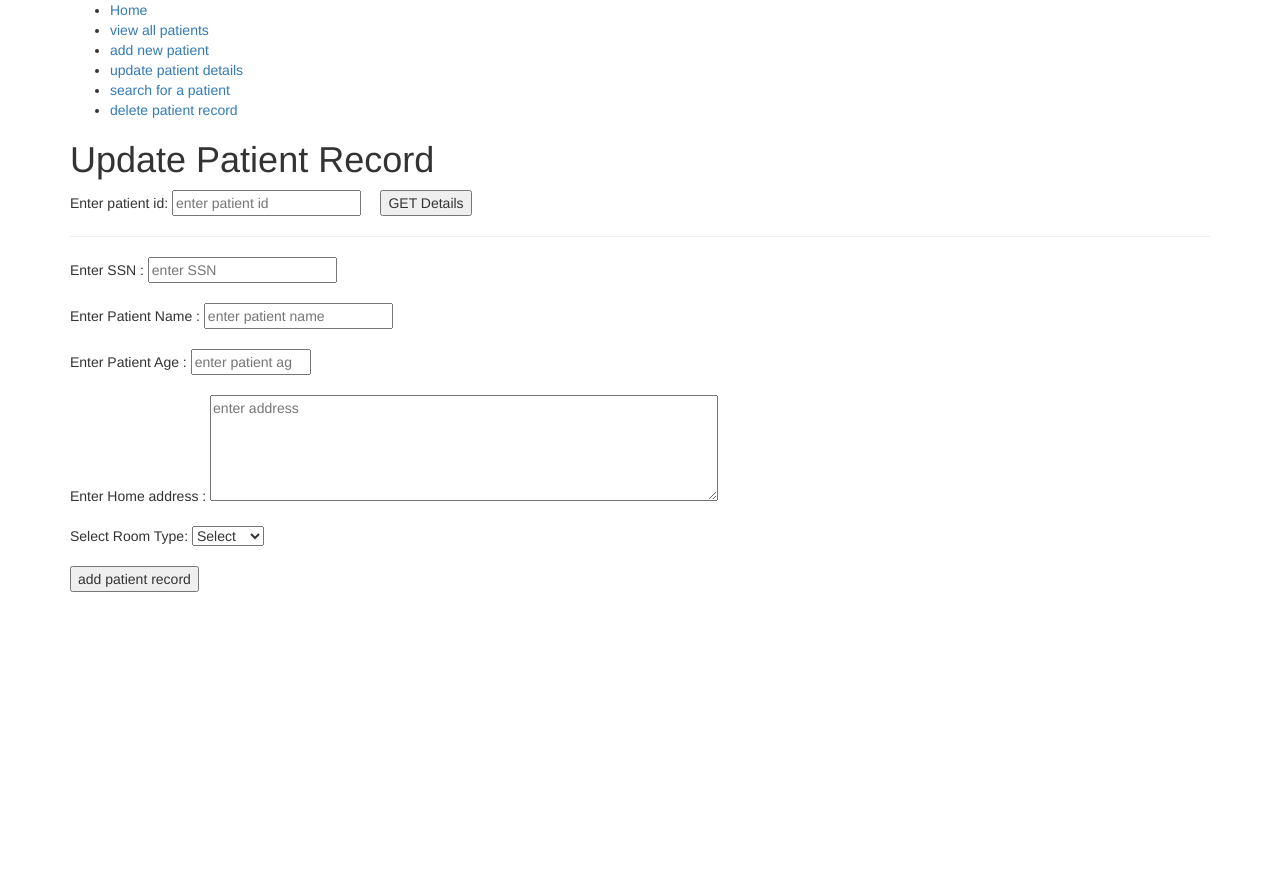
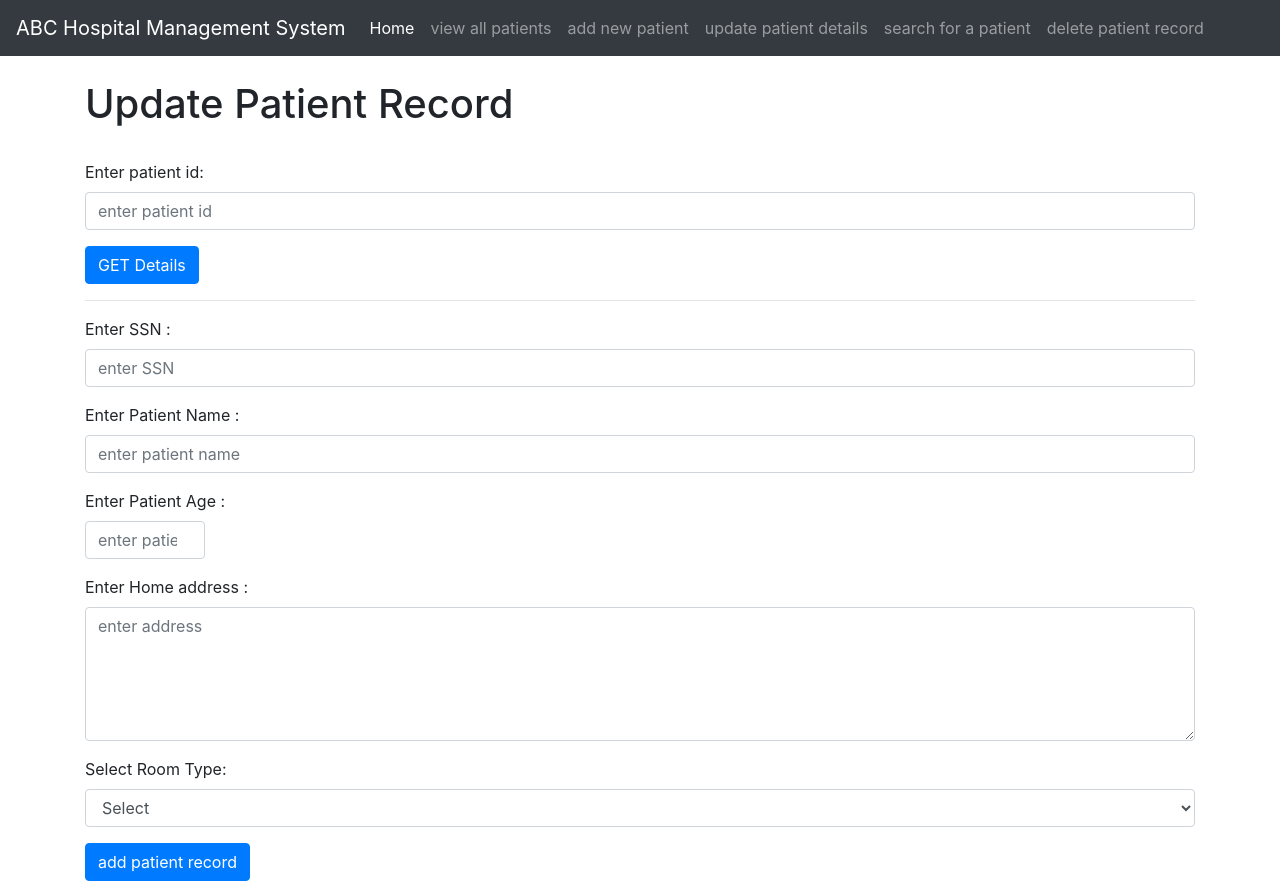
Before and after one commit to sandeepsng/HMS_casestudy, a Flask app: template templates/updatePatientDetails.html in a window 1280 px wide. Before the commit the page ends 592 px from the top, so only its background shows below. Run offline with Flask 2, Linux system fonts and the light colour scheme; the template is opened without the code that fills it, so the values that code supplies are empty; some libraries are stand-ins or nearby versions.

Commit message:
bootstrapped patient part

```diff
--- a/templates/base.html
+++ b/templates/base.html
@@ -5,18 +5,37 @@
 	<meta charset="UTF-8">
 	<meta name="viewport" content="width=device-width, initial-scale=1.0">
 	{% block css_style_links %}
-		<link rel="stylesheet" href="https://maxcdn.bootstrapcdn.com/bootstrap/3.4.1/css/bootstrap.min.css">
-		<script src="https://ajax.googleapis.com/ajax/libs/jquery/3.4.1/jquery.min.js"></script>
-		<script src="https://maxcdn.bootstrapcdn.com/bootstrap/3.4.1/js/bootstrap.min.js"></script>
+
+	<link rel="stylesheet" href="https://maxcdn.bootstrapcdn.com/bootstrap/4.0.0/css/bootstrap.min.css" integrity="sha384-Gn5384xqQ1aoWXA+058RXPxPg6fy4IWvTNh0E263XmFcJlSAwiGgFAW/dAiS6JXm" crossorigin="anonymous">
+
 	{% endblock %}
 </head>
 <body>
 	<!-- NavBar Here -->
+	<nav class="navbar navbar-expand-lg navbar-dark bg-dark">
+		<a class="navbar-brand" href="#">ABC Hospital Management System</a>
+		<button class="navbar-toggler" type="button" data-toggle="collapse" data-target="#navbarNavAltMarkup" aria-controls="navbarNavAltMarkup" aria-expanded="false" aria-label="Toggle navigation">
+		  <span class="navbar-toggler-icon"></span>
+		</button>
+		<div class="collapse navbar-collapse" id="navbarNavAltMarkup">
+		  <div class="navbar-nav">
+			<a class="nav-item nav-link active" href="{{ url_for('indexPage') }}">Home <span class="sr-only">(current)</span></a>
+			<a class="nav-item nav-link" href="{{ url_for('viewPatientDetails') }}">view all patients</a>
+			<a class="nav-item nav-link" href="{{ url_for('addNewPatient') }}">add new patient</a>
+			<a class="nav-item nav-link" href="{{ url_for('update') }}">update patient details</a>
+			<a class="nav-item nav-link" href="{{ url_for('searching') }}">search for a patient</a>
+			<a class="nav-item nav-link" href="{{ url_for('deletePatientRecord') }}">delete patient record</a>
+			</div>
+		</div>
+	  </nav>
+
 	<div class="container">
 		{% block body %}
 		{% endblock %}
 	</div>
-
+	<script src="https://code.jquery.com/jquery-3.2.1.slim.min.js" integrity="sha384-KJ3o2DKtIkvYIK3UENzmM7KCkRr/rE9/Qpg6aAZGJwFDMVNA/GpGFF93hXpG5KkN" crossorigin="anonymous"></script>
+	<script src="https://cdnjs.cloudflare.com/ajax/libs/popper.js/1.12.9/umd/popper.min.js" integrity="sha384-ApNbgh9B+Y1QKtv3Rn7W3mgPxhU9K/ScQsAP7hUibX39j7fakFPskvXusvfa0b4Q" crossorigin="anonymous"></script>
+	<script src="https://maxcdn.bootstrapcdn.com/bootstrap/4.0.0/js/bootstrap.min.js" integrity="sha384-JZR6Spejh4U02d8jOt6vLEHfe/JQGiRRSQQxSfFWpi1MquVdAyjUar5+76PVCmYl" crossorigin="anonymous"></script>
 </body>
 {% block scripts %}
 {% endblock %}
--- a/templates/include/navbar.html
+++ b/templates/include/navbar.html
@@ -1,4 +1,4 @@
-<nav>
+<!-- <nav>
 	<ul>
 		<li><a href="{{ url_for('indexPage') }}">Home</a></li>
 		<li><a href="{{ url_for('viewPatientDetails') }}">view all patients</a></li>
@@ -7,4 +7,4 @@
 		<li><a href="{{ url_for('searching') }}">search for a patient</a></li>
 		<li><a href="{{ url_for('deletePatientRecord') }}">delete patient record</a></li>
 	</ul>
-</nav>
+</nav> -->
--- a/templates/updatePatientDetails.html
+++ b/templates/updatePatientDetails.html
@@ -25,46 +25,76 @@
 			{% endfor %}
 		{% endif %}
 	{% endwith %}
+	<br>
+	<div class="page-header">
 		<h1>Update Patient Record</h1>
+	</div>
+	<br>
 <form method="GET">
-	Enter patient id: <input type="text" pattern="[0-9]{9}" name="id" placeholder="enter patient id" {% if data_set %} value="{{patient_details[1]}}" {% endif %} required /> &nbsp;
-	&nbsp;
-	<input type="submit" name="up_patient_id_sunbmit_btn" value="GET Details" />
+	<div class="form-group">
+		<label>Enter patient id: </label>
+		<input type="text" class="form-control" pattern="[0-9]{9}" name="id" placeholder="enter patient id" {% if data_set %} value="{{patient_details[1]}}" {% endif %} required />
+	</div>
+	<input type="submit" class="btn btn-primary" name="up_patient_id_sunbmit_btn" value="GET Details" />
 
 
 </form>
 <hr />
 {% if not data_set %}
 <form method="POST" action="">
-	Enter SSN : <input type="text" name="p_ssn" pattern="[0-9]{9}" placeholder="enter SSN" required /> <br /><br />
-	Enter Patient Name : <input type="text" name="p_name" pattern="[A-Z a-z]{3,}" placeholder="enter patient name"
-		required /> <br /><br />
-	Enter Patient Age : <input type="number" name="p_age" placeholder="enter patient age" min="1" max="130"
-		style="width: 120px;" required /><br /><br />
-	Enter Home address : <textarea name="p_addr" placeholder="enter address" rows="5" cols="60" required></textarea>
-	<br /><br />
-	Select Room Type:
-	<select name="p_rtype" required>
+	<div class="form-group">
+		<label>Enter SSN : </label>
+		<input type="text" class="form-control" name="p_ssn" pattern="[0-9]{9}" placeholder="enter SSN" required />
+	</div>
+	<div class="form-group">
+		<label>Enter Patient Name : </label>
+		<input type="text" class="form-control" name="p_name" pattern="[A-Z a-z]{3,}" placeholder="enter patient name"
+		required />
+	</div>
+	<div class="form-group">
+		<label>Enter Patient Age : </label>
+		<input type="number" class="form-control" name="p_age" placeholder="enter patient age" min="1" max="130"
+		style="width: 120px;" required />	</div>
+	<div class="form-group">
+		<label>Enter Home address : </label>
+		<textarea name="p_addr" class="form-control" placeholder="enter address" rows="5" cols="60" required></textarea>
+	</div>
+
+	<div class="form-group">
+		<label>Select Room Type:</label>
+		<select name="p_rtype" class="form-control" required>
 			<option value="" selected>Select</option>
 			<option value="General">General</option>
 			<option value="Semi">Semi</option>
 			<option value="Single">Single</option>
 		</select>
-	<br><br>
-	<input type="submit" value="add patient record" />
+	</div>
+	<input type="submit" class="btn btn-primary" value="add patient record" />
 </form>
 {% else %}
 <form method="POST" action="/updateDetails">
 	<input type="hidden" value="{{patient_details[1]}}" name="p_id" />
-	Enter SSN : <input type="text" name="p_ssn" pattern="[0-9]{9}" value="{{patient_details[0]}}" placeholder="enter SSN" required /> <br /><br />
-	Enter Patient Name : <input type="text" name="p_name" value="{{patient_details[2]}}" pattern="[A-Z a-z]{3,}" placeholder="enter patient name"
-		required /> <br /><br />
-	Enter Patient Age : <input type="number" name="p_age" value="{{patient_details[4]}}" placeholder="enter patient age" min="1" max="130"
-		style="width: 120px;" required /><br /><br />
-	Enter Home address : <textarea name="p_addr" placeholder="enter address" rows="5" cols="60" required>{{patient_details[3]}}</textarea>
-	<br /><br />
-	Select Room Type:
-	<select name="p_rtype" required>
+	<div class="form-group">
+		<label>Enter SSN : </label>
+		<input type="text" class="form-control" name="p_ssn" pattern="[0-9]{9}" value="{{patient_details[0]}}" placeholder="enter SSN" required />
+	</div>
+	<div class="form-group">
+		<label>Enter Patient Name : </label>
+		<input type="text" class="form-control" name="p_name" value="{{patient_details[2]}}" pattern="[A-Z a-z]{3,}" placeholder="enter patient name"
+		required />
+	</div>
+	<div class="form-group">
+		<label>Enter Patient Age : </label>
+		<input type="number" class="form-control"  name="p_age" value="{{patient_details[4]}}" placeholder="enter patient age" min="1" max="130"
+		style="width: 120px;" required />
+	</div>
+	<div class="form-group">
+		<label>Enter Home address : </label>
+		<textarea name="p_addr" class="form-control"  placeholder="enter address" rows="5" cols="60" required>{{patient_details[3]}}</textarea>
+	</div>
+	<div class="form-group">
+		<label>	Select Room Type: </label>
+		<select name="p_rtype" class="form-control" required>
 			<option value="">Select</option>
 			{% if patient_details[6] == 'General' %}
 				<option value="General" selected>General</option>
@@ -82,8 +112,8 @@
 				<option value="Single">Single</option>
 			{% endif %}
 		</select>
-	<br><br>
-	<input type="submit" value="add patient record" />
+	</div>
+	<input type="submit" class="btn btn-secondary" value="add patient record" />
 </form>
 
 {% endif %}
```
Also changed, not shown: templates/addnewpatients.html (+29 -12 lines), templates/deletePatientRecord.html (+11 -4 lines), templates/patients.html (+19 -10 lines), templates/search_patient.html (+10 -3 lines). Lines whose indentation alone changed are shown as unchanged.
